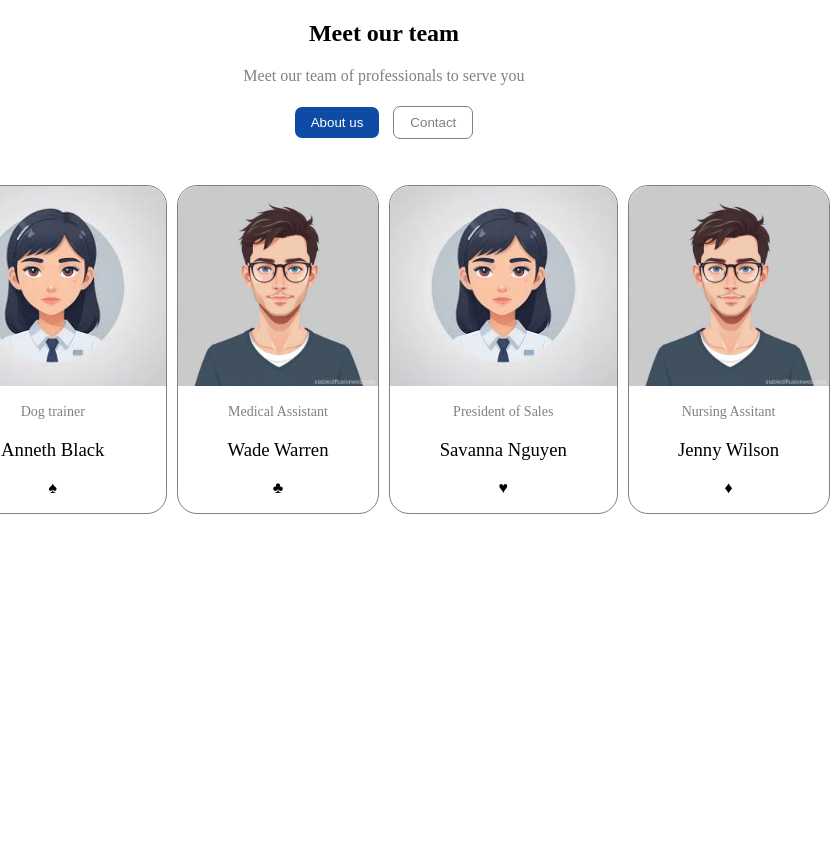
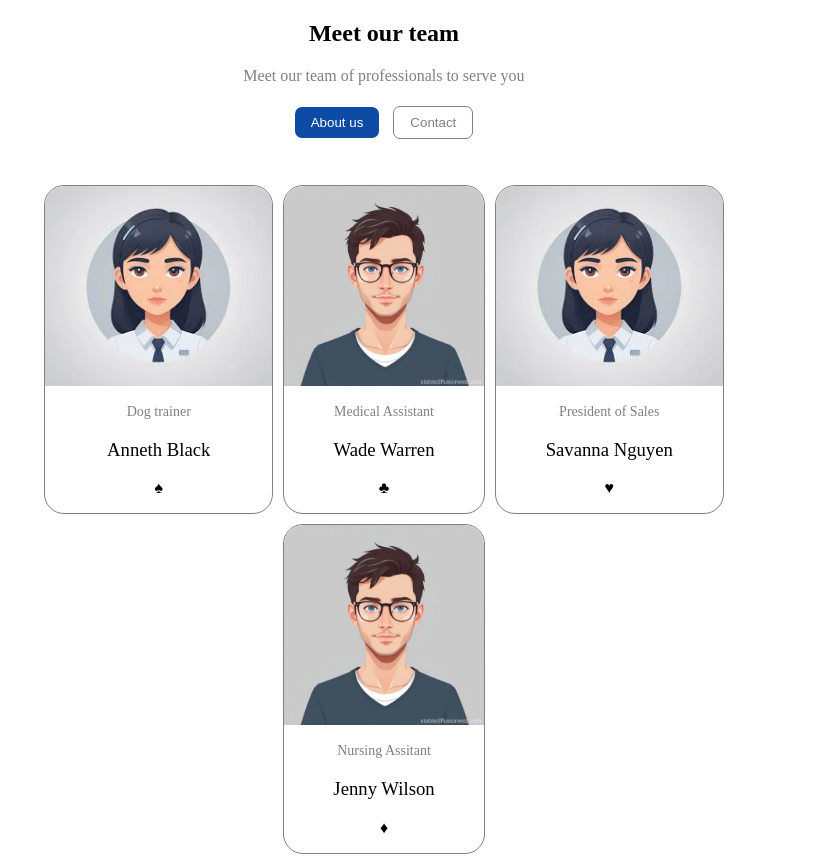
Before and after one commit to Lessly0/TTA_Advanced_CSS, a plain HTML site: page Responsive/Week 2_Review/Index.html in a window 768 px wide. Shown: the whole page, 830 px wide, since content can reach past the window. Before the commit the page ends 800 px from the top, so only its background shows below. Drawn offline with Linux system fonts and the light colour scheme.

Commit message:
chore: Small tablet view for week 2 output

```diff
--- a/Responsive/Week 2_Review/style.css
+++ b/Responsive/Week 2_Review/style.css
@@ -63,6 +63,20 @@
         width: 100%;
         height: auto;
     }
+}
+@media (min-width: 600px) and (max-width: 768px) {
+    body{
+        margin: 0;
+        padding: 0;
+    }
+    .main-heading{
+        text-align: center;
+    }
+    .main-container{
+        display: flex;
+        flex-wrap: wrap;
+
+    }
 
 
 }
```
